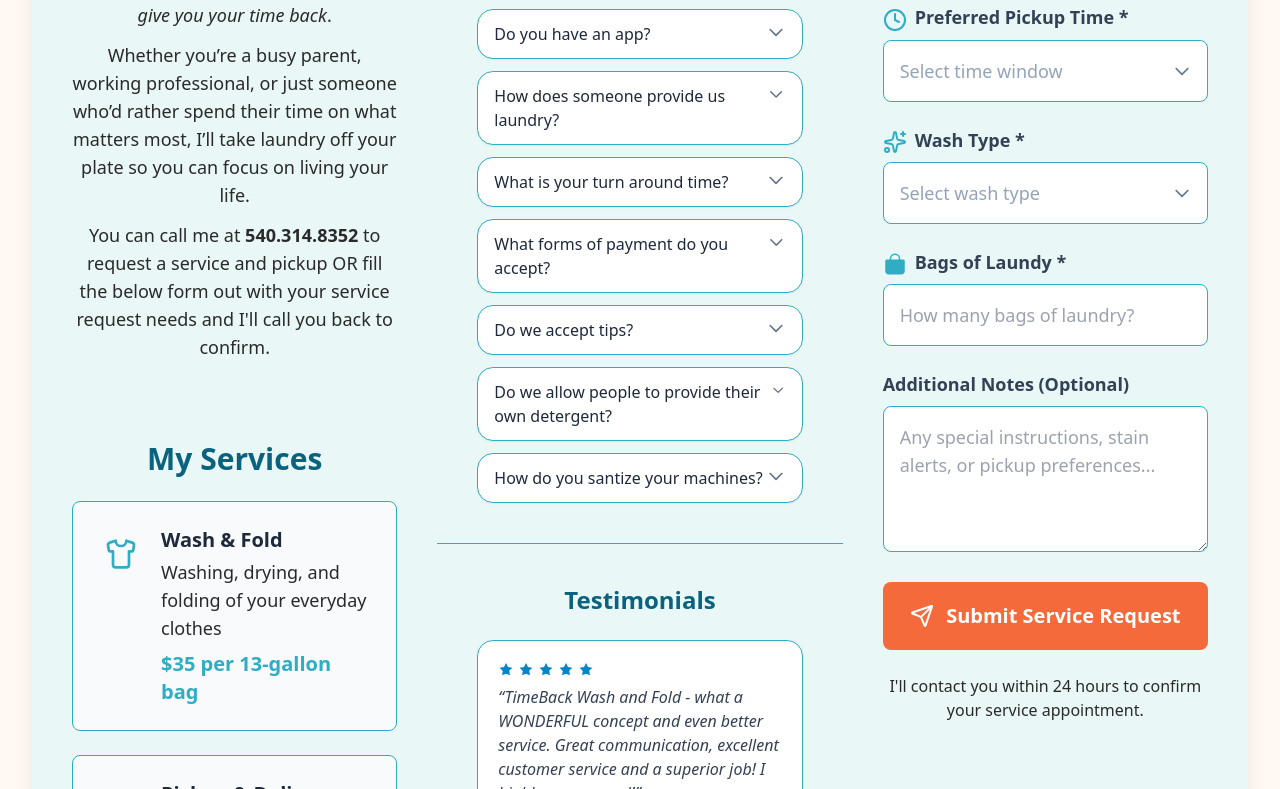
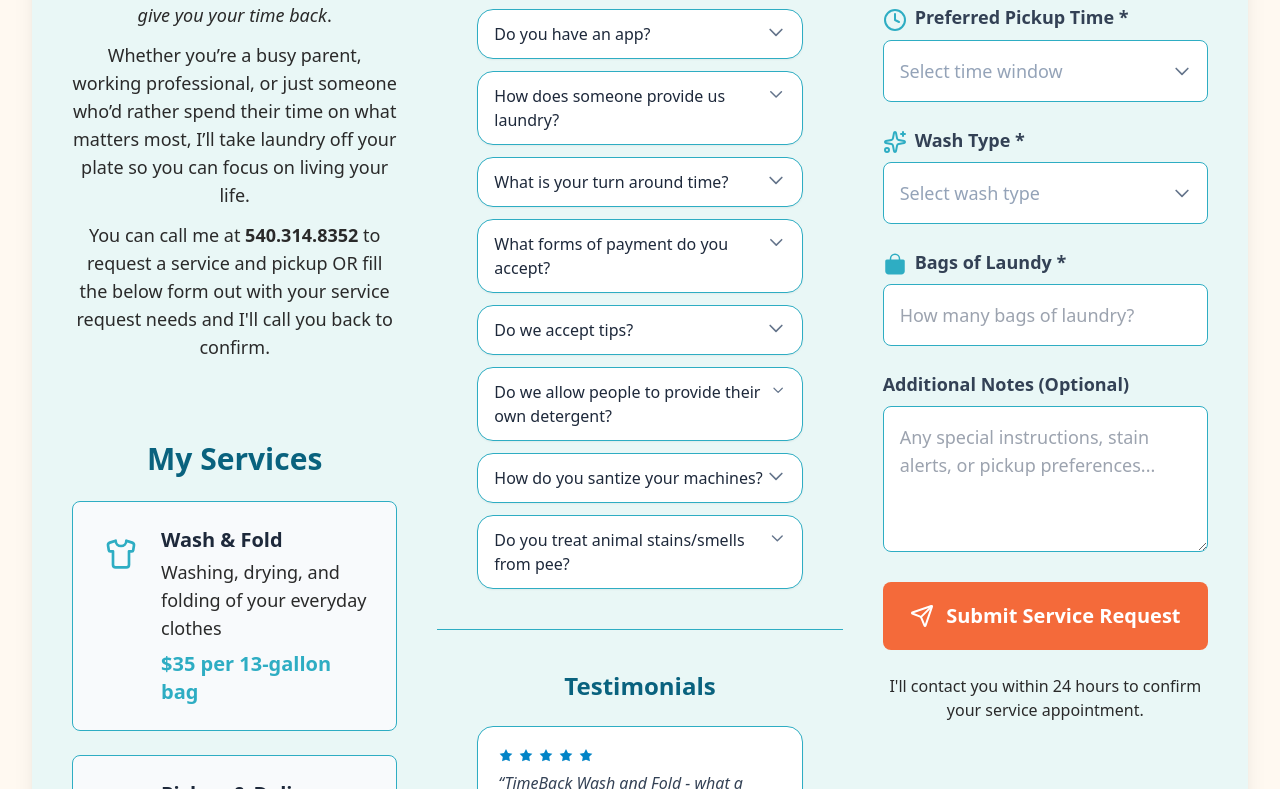
Before and after one commit to bkahl1984/timeback-wash-fold-app, a React (Vite) app: page / in a window 1280 px wide. Shown: the part 821-1610 px from the top of the page. Built offline with nearby package versions, Linux system fonts and the light colour scheme; no server answers.

Commit message:
add animal treatment faq to page

```diff
--- a/src/components/TimeBackLaundryApp.tsx
+++ b/src/components/TimeBackLaundryApp.tsx
@@ -178,7 +178,7 @@
       id: "app",
       title: "Do you have an app?",
       content: (
-        <p>Not currently</p>
+        <p>Not currently.</p>
       ),
       defaultOpen: false,
     },
@@ -216,7 +216,7 @@
       id: "detergent",
       title: "Do we allow people to provide their own detergent?",
       content: (
-        <p>Yes</p>
+        <p>Yes.</p>
       ),
     },
     {
@@ -224,6 +224,13 @@
       title: "How do you santize your machines?",
       content: (
         <p>We clean and sanitize our wash and fold machines after every client and perform a deep clean weekly. After each load, we run an empty rinse cycle with a hypoallergenic, disinfecting cleaner to remove any residue. Once a week, we fully wipe down and sanitize the washer drum, detergent tray, door seals, and dryer surfaces, ensuring everything stays fresh, hygienic, and safe for the next family’s laundry.</p>
+      ),
+    },
+        {
+      id: "animals",
+      title: "Do you treat animal stains/smells from pee?",
+      content: (
+        <p>No, we do not use our washing machine for those treatments.</p>
       ),
     },
   ];
```
